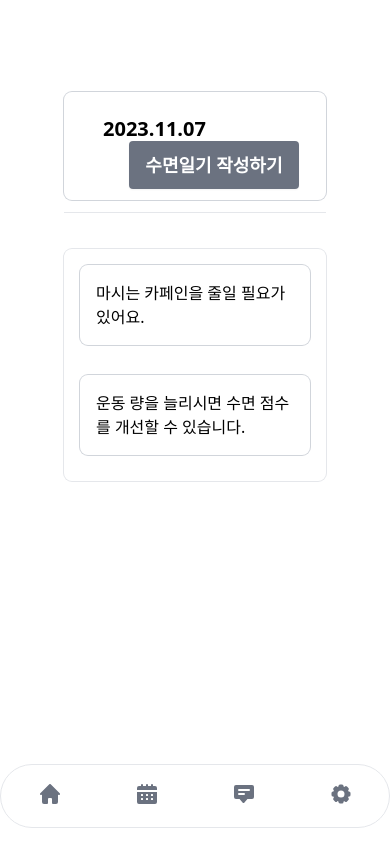
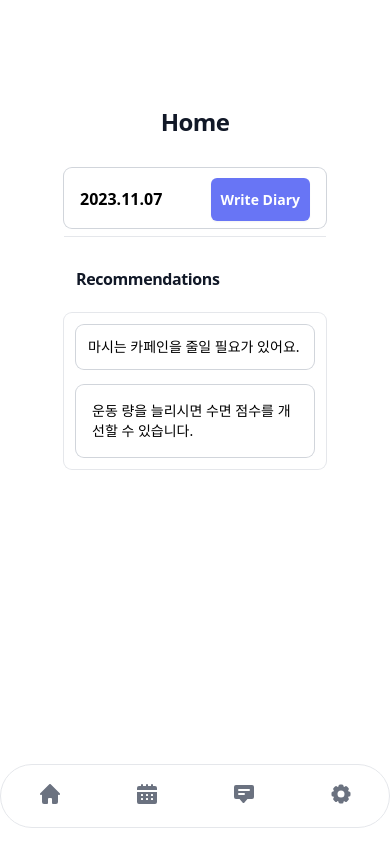
Before and after one commit to kangbh98/MyInsomniaDiary, a React (Vite) app in the folder frontend/my-insomnia-diary/: page /home in a window 390 px wide. Built offline with nearby package versions, Linux system fonts and the light colour scheme.

Commit message:
Home 글귀 추가, 모바일 화면 맞춤 수정

```diff
--- a/frontend/my-insomnia-diary/src/pages/Home.jsx
+++ b/frontend/my-insomnia-diary/src/pages/Home.jsx
@@ -4,19 +4,25 @@ import BottomBar from '../components/BottomBar';
 const First = () => {
   return (
     <>
-    <div className="flex flex-col align-middle text-center h-full">
-      <div className="flex flex-col justify-center gap-5 align-middle text-center">
+    <div className="flex flex-col align-middle text-center h-full ">
+      <div className="flex flex-col justify-center gap-4 align-middle text-center">
+      <div className="sm:mx-auto sm:w-full sm:max-w-sm">
+          <h2 className="mt-10 text-center text-2xl font-bold leading-9 tracking-tight text-gray-900">
+            Home
+          </h2>
+        </div>
+
         <div className="border-b">
-          <div className="mt-4">
-            <div className="flex flex-row gap-2 py-3">
+          <div className="mt-1">
+            <div className="flex flex-col gap-2 py-2">
               <div className="ring-1 ring-gray-300 rounded-lg p-4 w-full">
-                <div className="font-extrabold text-xl" style={{ float: 'left', marginLeft: '10%', marginTop:'7px' }}>2023.11.07</div>
-                <div className="font-extrabold text-3xl" style={{ float: 'right', marginRight: '5%', marginBottom:'5px' }}>
+                <div className="font-extrabold text-l" style={{ float: 'left', marginTop:"3px"}}>2023.11.07</div>
+                <div className="font-extrabold text-xl" style={{ float: 'right' }}>
                 <Link
                 to="/Write"
-                className="mx-auto w-140 sm:w-96 rounded bg-gray-500 px-4 py-3 text-lg font-semibold text-white shadow-sm hover:bg-gray-400 focus-visible:outline focus-visible:outline-2 focus-visible:outline-offset-2 focus-visible:outline-gray-500"
+                className="mx-auto  rounded-md bg-indigo-500 px-2.5 py-3 text-sm font-semibold text-white shadow-sm hover:bg-indigo-400 focus-visible:outline focus-visible:outline-2 focus-visible:outline-offset-2 focus-visible:outline-indigo-500 text-center"
                 >
-                수면일기 작성하기
+                Write Diary
                 </Link>
                 </div>
               <div style={{ clear: 'both' }}></div>
@@ -24,14 +30,17 @@ const First = () => {
           </div>
         </div>
         </div>
-        <div className="mt-4">
-            <div className="ring-1 ring-gray-200 rounded-lg p-4 w-full">
-                <div className="ring-1 ring-gray-300 rounded-lg p-4 w-full text-left" style={{marginBottom:"30px"}}>마시는 카페인을 줄일 필요가 있어요.</div>
-                <div className="ring-1 ring-gray-300 rounded-lg p-4 w-full text-left" style={{marginBottom:"10px"}}>운동 량을 늘리시면 수면 점수를 개선할 수 있습니다.</div>
+        <div className="sm:mx-auto sm:w-full sm:max-w-sm">
+          <h1 className="mt-2 text-left text-s font-semibold leading-9 tracking-tight text-gray-900 ml-3">
+            Recommendations
+          </h1>
+        </div>
+            <div className="ring-1 ring-gray-200 rounded-lg p-3 w-full">
+                <div className="ring-1 ring-gray-300 rounded-lg p-3 w-full text-left text-sm mb-4">마시는 카페인을 줄일 필요가 있어요.</div>
+                <div className="ring-1 ring-gray-300 rounded-lg p-4 w-full text-left text-sm">운동 량을 늘리시면 수면 점수를 개선할 수 있습니다.</div>
           </div>
         </div>
       </div>
-    </div>
     <BottomBar />
     </>
   );
```
